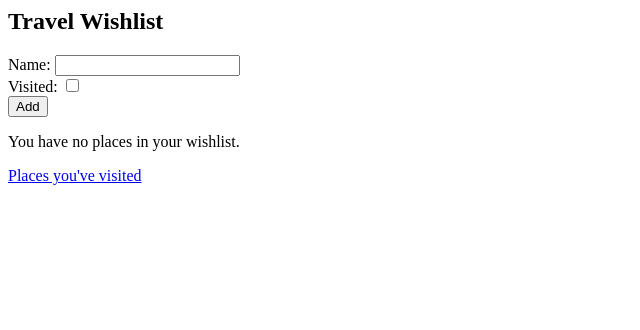
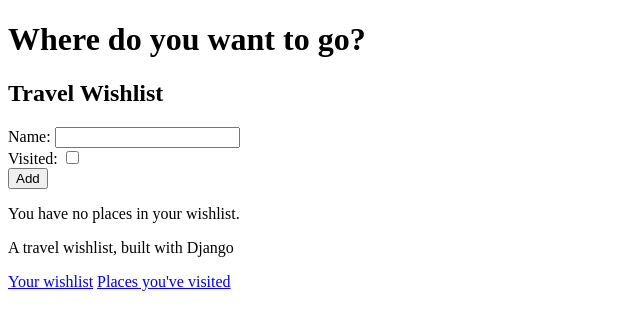
Before and after one commit to pe7265hw/wishlist, a Django app: page / in a window 1280 px wide. Shown: the top 330 px of the page, without its empty margins (0-640 px from the left). Run offline with Django 5.2, Linux system fonts and the light colour scheme; data comes from the database, SQL or seed files in the repository.

Commit message:
Added base.html extended to visited.html and wishlist.html

```diff
--- /dev/null
+++ b/travel_wishlist/templates/travel_wishlist/base.html
@@ -0,0 +1,24 @@
+<!DOCTYPE html>
+<html>
+    <head>
+        <title>Travel Wishlist</title>
+    </head>
+
+    <h1>Where do you want to go?</h1>
+
+    <body>
+
+        {% block content %}
+        {% endblock %}
+
+
+    </body>
+
+    <div>
+        <p>A travel wishlist, built with Django</p>
+
+        <a href="{% url 'place_list' %}">Your wishlist</a>
+        <a href="{% url 'places_visited' %}">Places you've visited</a>
+    </div>
+
+</html>
--- a/travel_wishlist/templates/travel_wishlist/visited.html
+++ b/travel_wishlist/templates/travel_wishlist/visited.html
@@ -1,3 +1,6 @@
+{% extends 'travel_wishlist/base.html' %}
+{%block content%}
+
 <h2>Places you have visited</h2>
 
 {% if visited %}
@@ -14,4 +17,4 @@
 
 {% endif %}
 
-<a href="{% url 'place_list' %}">Your wishlist</a>
+{% endblock %}
--- a/travel_wishlist/templates/travel_wishlist/wishlist.html
+++ b/travel_wishlist/templates/travel_wishlist/wishlist.html
@@ -1,3 +1,6 @@
+{% extends 'travel_wishlist/base.html' %}
+{%block content%}
+
 <h2>Travel Wishlist</h2>
 
 <form method="POST" action="{% url 'place_list' %}">
@@ -22,4 +25,4 @@
 
 {% endfor %}
 
-<a href="{% url 'places_visited' %}">Places you've visited</a>
+{% endblock %}
```
Also changed, not shown: 1 other file.
